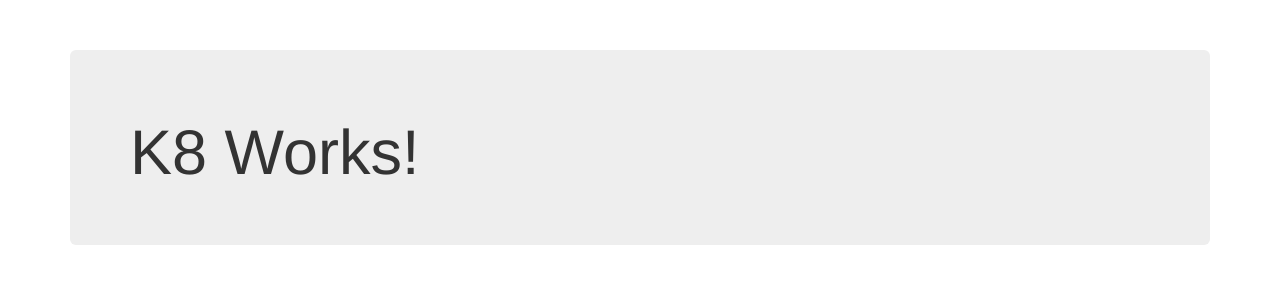
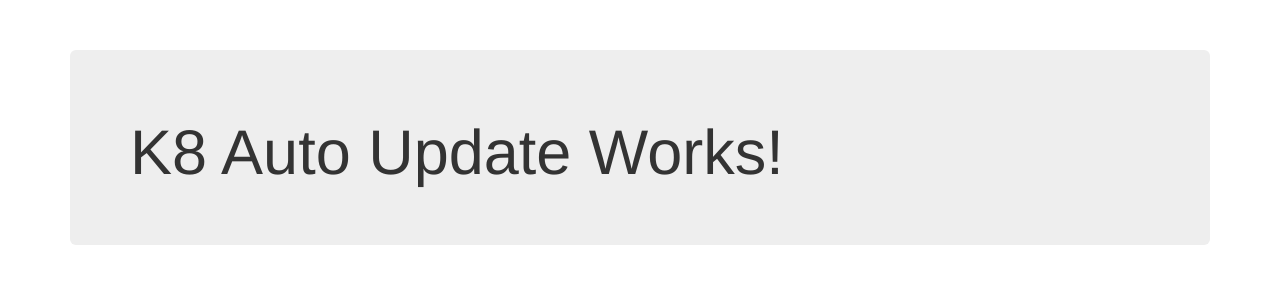
Before and after one commit to jross-iscteiul/dockerwebapp-master, a website: page index.html in a window 1280 px wide. Drawn offline with nearby package versions, Linux system fonts and the light colour scheme.

Commit message:
Update index.html

```diff
--- a/index.html
+++ b/index.html
@@ -13,7 +13,7 @@
 
     <div class="container">
         <div class="jumbotron">
-            <h1>K8 Works!</h1>
+            <h1>K8 Auto Update Works!</h1>
         </div>
     </div>
 
```
